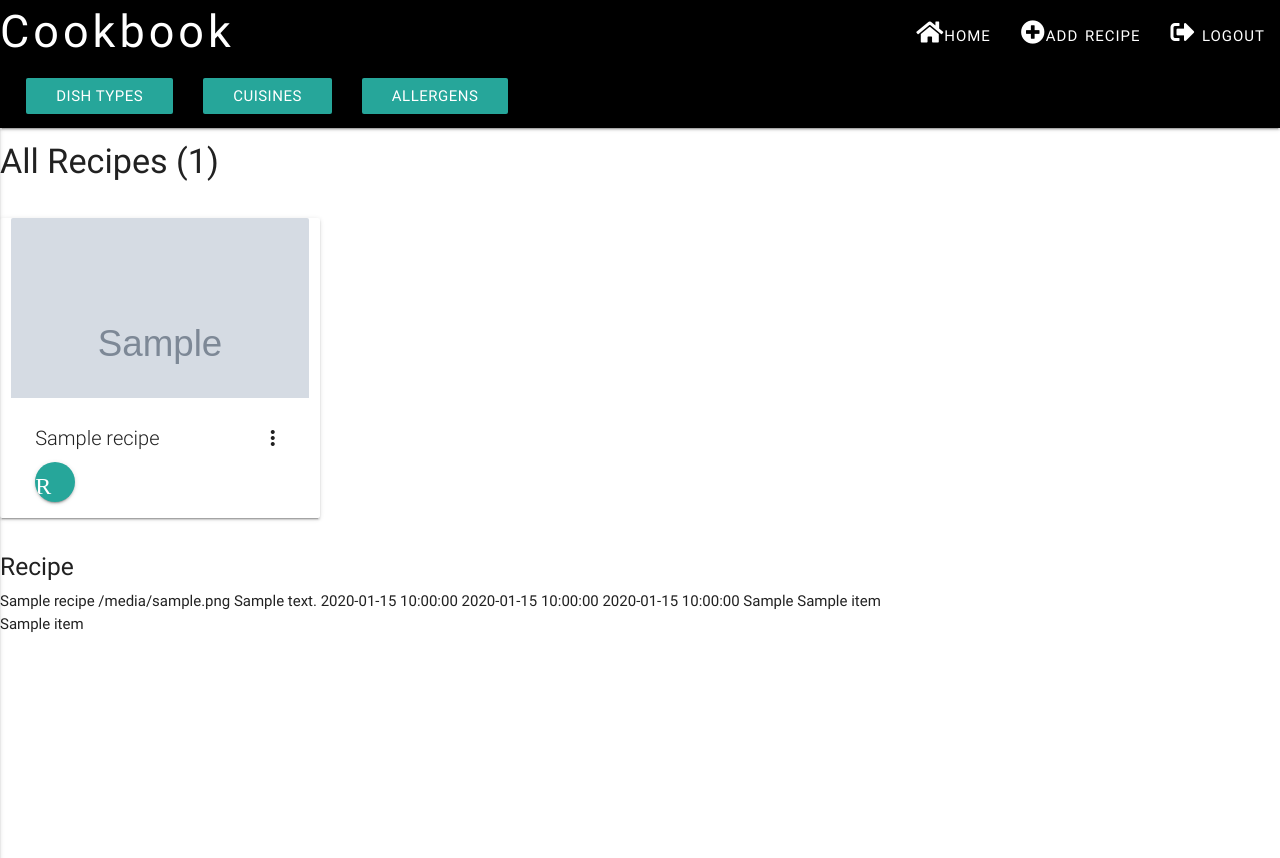
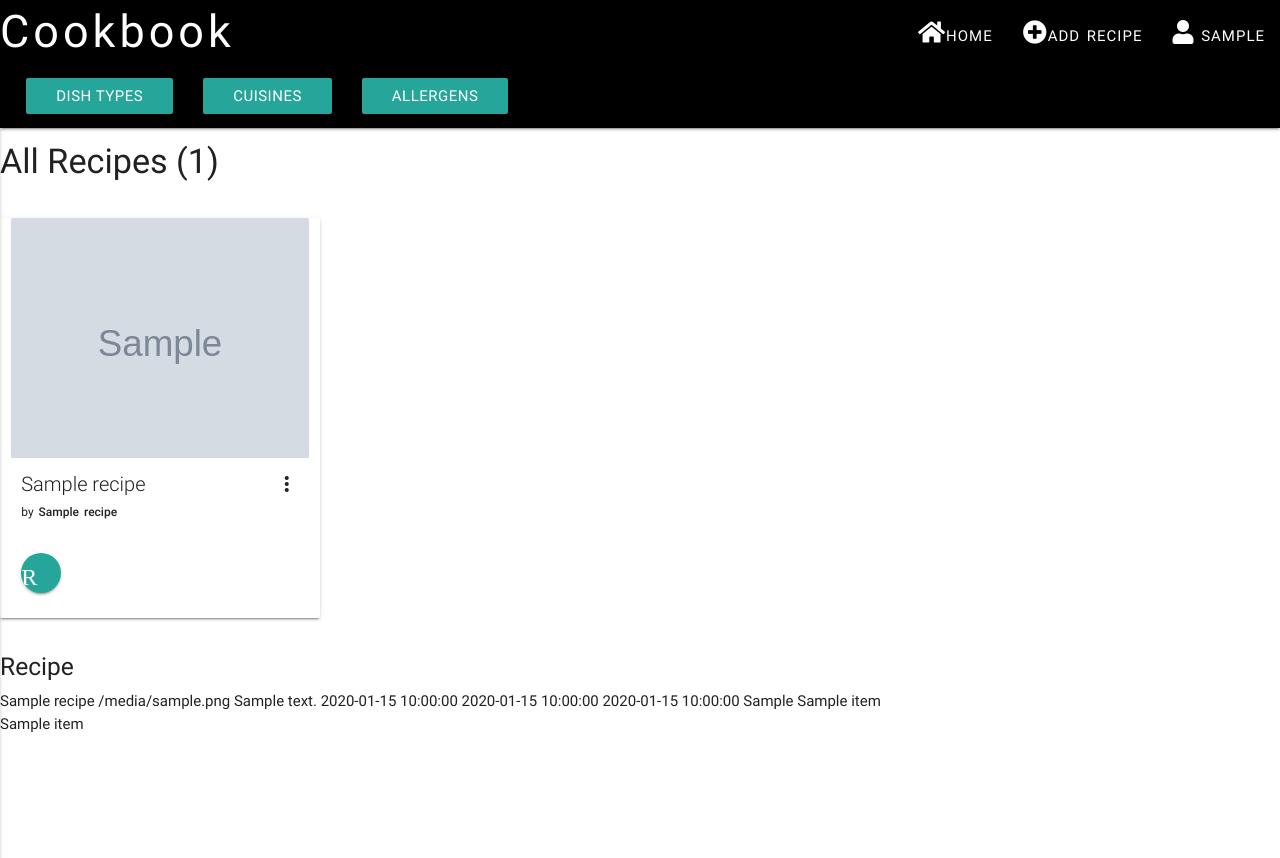
Before and after one commit to pramcistudent/cookbook-project3, a Flask app: page /all_recipes in a window 1280 px wide. Shown: the top 858 px of the page. Run offline with Flask 2, Linux system fonts and the light colour scheme; the visitor is signed in with stand-in values (Sample User, id 1); grey boxes marked "Sample" are stand-in pictures; a database or web service that is not in the repository returns one stand-in record (values such as "Sample title"); some libraries are stand-ins or nearby versions.

Commit message:
Navbar and recipe cards amended to include session username

```diff
--- a/app.py
+++ b/app.py
@@ -47,15 +47,13 @@ def login():
     if registered is not None:
         session['username'] = username
         login = True
-        return render_template('home.html', recipes=recipes, login=login)
+        return redirect(url_for('all_recipes'))
     login = False
     return render_template('index.html', login=login)
 
-@app.route('/login')
+@app.route('/guest_user')
 def guest_user():
-    dishes=mongo.db.dishes.find()
-    recipes=mongo.db.recipes.find()
-    return render_template('home.html', recipes=recipes)
+    return redirect(url_for('all_recipes'))
 
 @app.route('/login')
 def logout():
@@ -67,20 +65,20 @@ def all_recipes():
     dishes=mongo.db.dishes.find()
     recipes=mongo.db.recipes.find()
     total_recipes=recipes.count()
-    return render_template("home.html", recipes=recipes, dishes=dishes, total_recipes=total_recipes, login=login)
+    return render_template("home.html", recipes=recipes, dishes=dishes, total_recipes=total_recipes)
 
 @app.route('/the_recipe/<recipe_id>/<recipe_title>')
 def the_recipe(recipe_id, recipe_title):
     recipes=mongo.db.recipes
     return render_template("recipe.html",
-                        recipe = recipes.find_one({'_id': ObjectId(recipe_id),'recipe_title': recipe_title}), login=login)
+                        recipe = recipes.find_one({'_id': ObjectId(recipe_id),'recipe_title': recipe_title}))
 
 @app.route('/add_recipe')
 def add_recipe():
     return render_template("addrecipe.html",
     cuisines=mongo.db.cuisines.find(),
     dishes=mongo.db.dishes.find(),
-    allergens=mongo.db.allergens.find(), login=login)
+    allergens=mongo.db.allergens.find())
 
 @app.route('/edit_recipe/<recipe_id>')
 def edit_recipe(recipe_id):
@@ -88,13 +86,14 @@ def edit_recipe(recipe_id):
                         recipe =  mongo.db.recipes.find_one({"_id": ObjectId(recipe_id)}),
                         cuisines = mongo.db.cuisines.find(),
                         dishes = mongo.db.dishes.find(),
-                        allergens = mongo.db.allergens.find(), login=login)
+                        allergens = mongo.db.allergens.find())
 
 @app.route('/update_recipe/<recipe_id>', methods=["POST"])
 def update_recipe(recipe_id):
     recipe =  mongo.db.recipes
     recipe.update( {'_id': ObjectId(recipe_id)},
     {
+        'recipe_author_name': session['username'],
         'recipe_title':request.form.get('recipe_title'),
         'recipe_short_description':request.form.get('recipe_short_description'),
         'recipe_image_url': request.form.get('recipe_image_url'),
@@ -113,7 +112,7 @@ def update_recipe(recipe_id):
 
 @app.route('/insert_recipe', methods=['POST'])
 def insert_recipe():
-    doc ={}
+    doc ={'recipe_author_name': session['username']}
     data = request.form.items()
     all_ingred = request.form.getlist('ingred')
     all_steps = request.form.getlist('steps')
--- a/static/css/style.css
+++ b/static/css/style.css
@@ -29,8 +29,19 @@ nav .brand-logo {
     margin-bottom: 30px;
     margin-top: 15px;
 }
-.card .card-title {
+.card .card-content .card-title {
     font-size: 20px;
+ margin-bottom: 0;
+}
+.small-text {
+    font-size: 12px;
+    word-spacing: 2px;
+}
+.card .card-content {
+    padding: 10px;
+}
+.card .card-content .card-icons {
+    margin-top: 30px;
 }
 
 /*----- Recipe ------ */
--- a/templates/base.html
+++ b/templates/base.html
@@ -19,16 +19,14 @@
                     <ul class="right hide-on-med-and-down">
                         <li><a href="{{url_for('all_recipes')}}" class="nav-item"><i class="fas fa-home"></i>Home</a></li>
                         <li><a href="{{url_for('add_recipe')}}" class="nav-item"><i class="fas fa-plus-circle"></i>Add recipe</a></li>
-                        <li>
                         {% if session.username %}
-                            <a href="{{url_for('logout')}}" class="nav-item">
-                            <i class="fas fa-sign-out-alt"></i> Logout
+                        <li><a href="" class="dropdown-button nav-item" data-activates="user-options1"><i class="fas fa-user"></i> {{session.username}}</a></li>
                         {% else %}
-                            <a href="{{url_for('index')}}" class="nav-item">
-                            <i class="fas fa-sign-in-alt"></i> Login
+                        <li><a href="{{url_for('index')}}" class="nav-item"><i class="fas fa-sign-in-alt"></i> Login</a></li>
                         {% endif %}
-                            </a>
-                        </li>
+                    </ul>
+                    <ul id="user-options2" class="dropdown-content">
+                        <li><a href="{{url_for('logout')}}"><i class="fas fa-sign-out-alt"></i> Logout</li>
                     </ul>
                     <ul id="dishes2" class="dropdown-content">
                         <li><a href="">Dish types</a></li>
@@ -42,16 +40,11 @@
                     <ul class="side-nav" id="mobile-demo">
                         <li><a href="{{url_for('all_recipes')}}" class="nav-item"><i class="fas fa-home"></i>Home</a></li>
                         <li><a href="{{url_for('add_recipe')}}" class="nav-item"><i class="fas fa-plus-circle"></i>Add recipe</a></li>
-                        <li>
                         {% if session.username %}
-                            <a href="{{url_for('logout')}}" class="nav-item">
-                            <i class="fas fa-sign-out-alt"></i> Logout
+                        <li><a href="" class="dropdown-button nav-item" data-activates="user-options2"><i class="fas fa-user"></i> {{session.username}}</a></li>
                         {% else %}
-                            <a href="{{url_for('index')}}" class="nav-item">
-                            <i class="fas fa-sign-in-alt"></i> Login
+                        <li><a href="{{url_for('index')}}" class="nav-item"><i class="fas fa-sign-in-alt"></i> Login</a></li>
                         {% endif %}
-                            </a>
-                        </li>
                         <li><a class="dropdown-button waves-effect waves-light btn" data-activates="dishes2">Dish Types</a></li>
                         <li><a class="dropdown-button waves-effect waves-light btn" data-activates="cuisines2">Cuisines</a></li>
                         <li><a class="dropdown-button waves-effect waves-light btn" data-activates="allergens2">Allergens</a></li>
--- a/templates/home.html
+++ b/templates/home.html
@@ -2,13 +2,14 @@
 <h4 class="heading">All Recipes ({{total_recipes}})</h4>
 <div class="row">
     {% for recipe in recipes %}
-    <div class="card small col s8 offset-s2 m6 l3">
+    <div class="card medium col s8 offset-s2 m6 l3">
         <div class="card-image waves-effect waves-block waves-light">
             <img class="activator" height="250" src="{{recipe.recipe_image_url}}">
         </div>
         <div class="card-content">
             <span class="card-title activator grey-text text-darken-4">{{recipe.recipe_title}}<i class="material-icons right">more_vert</i></span>
-            <p>
+            <span class="small-text">by <strong>{{recipe.recipe_author_name}}</strong></span>
+            <p class="card-icons">
                 <a href="{{url_for('the_recipe', recipe_id = recipe._id, recipe_title = recipe.recipe_title)}}" class="btn-floating waves-effect waves-light"><i class="material-icons">Recipe</i></a>
             </p>
         </div>
```
Lines whose indentation alone changed are shown as unchanged.
